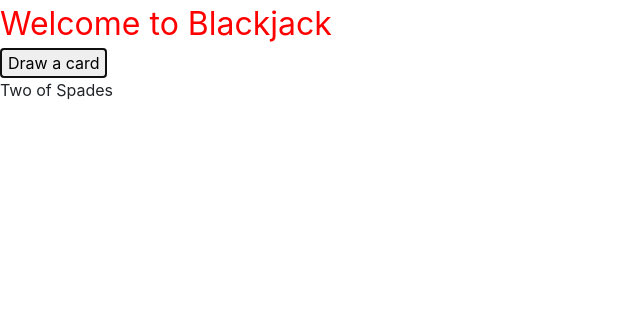
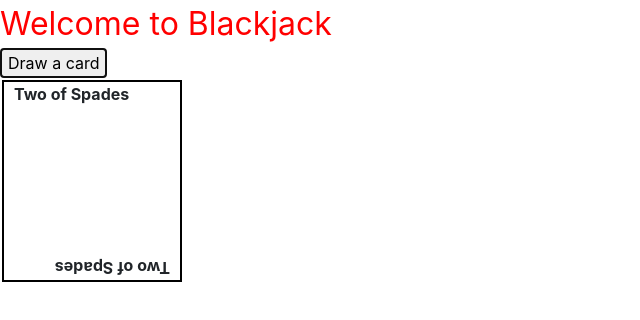
Before and after one commit to justin-capalbo/blackjack, a React app: page / in a window 1280 px wide. Both pictures are taken after a click on the button "Draw a card". Shown: the top 320 px of the page, without its empty margins (0-640 px from the left). Built offline with nearby package versions, Linux system fonts and the light colour scheme.

Commit message:
Card rendering

```diff
--- a/src/components/Banner.jsx
+++ b/src/components/Banner.jsx
@@ -1,5 +1,4 @@
-import React from 'react';
-import { PureComponent } from 'react';
+import React, { PureComponent } from 'react';
 import { BannerText } from './BannerText';
 import PropTypes from 'prop-types';
 
--- a/src/components/CardBase.jsx
+++ /dev/null
@@ -1,10 +0,0 @@
-import React from 'react';
-import { PropTypes } from 'prop-types';
-
-export const CardBase = (props) => (
-    <div>{props.card.face} of {props.card.suit}</div>
-);
-
-CardBase.propTypes = {
-    card: PropTypes.object.isRequired
-}
--- /dev/null
+++ b/src/components/card/CardBase.jsx
@@ -0,0 +1,25 @@
+import React, { PureComponent} from 'react';
+import { PropTypes } from 'prop-types';
+import { CardTitle } from './CardTitle';
+import styled from 'styled-components';
+
+const BaseBounds = styled.div`
+    max-width: 180px;
+    border: 2px solid black;
+    margin: 2px;
+`;
+
+export class CardBase extends PureComponent {
+    render() {
+        let card = this.props.card;
+        return (
+        <BaseBounds>
+            <CardTitle face={card.face} suit={card.suit} />
+            <CardTitle face={card.face} suit={card.suit} flipped={true} />
+        </BaseBounds>);
+    }
+};
+
+CardBase.propTypes = {
+    card: PropTypes.object.isRequired
+}
--- /dev/null
+++ b/src/components/card/CardTItle.jsx
@@ -0,0 +1,25 @@
+import React from 'react';
+import { PropTypes } from 'prop-types';
+import styled, { css } from 'styled-components';
+
+const TitleText = styled.div`
+    font-weight: bold;
+    margin 0 10px 0 10px;
+
+    ${props => props.flipped && css`
+        transform: rotate(180deg);
+        transform-origin: center;
+        margin-top: 150px;
+    `}
+`;
+
+export const CardTitle = (props) => (
+    <TitleText flipped={props.flipped}>
+        {props.face} of {props.suit}
+    </TitleText>
+);
+
+CardTitle.propTypes = {
+    face: PropTypes.string.isRequired,
+    suit: PropTypes.string.isRequired
+}
--- a/src/containers/BlackJackContainer.jsx
+++ b/src/containers/BlackJackContainer.jsx
@@ -3,7 +3,7 @@ import { Component } from 'react';
 import { Banner } from '../components/Banner';
 import { Button } from '../components/Button';
 import { getDeck } from '../logic/deckBuilder';
-import { CardBase } from '../components/CardBase';
+import { CardBase } from '../components/card/CardBase';
 
 export class BlackJackContainer extends Component {
     constructor(){
```
